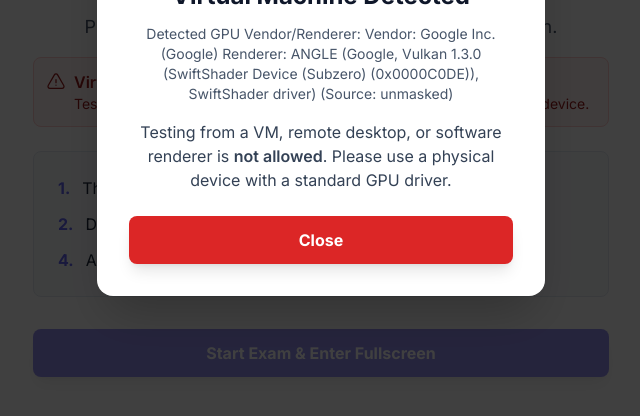
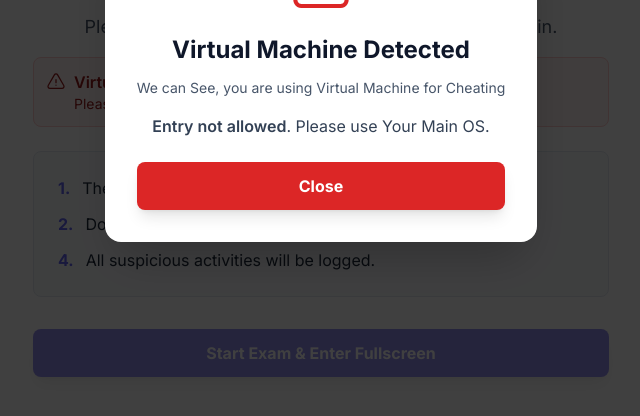
Before and after one commit to captainfromindia/AI-Proctored-Exam, a plain HTML site: page index.html in a window 1280 px wide. Both pictures are taken after a click on the button "Start Exam & Enter Fullscreen". Shown: the part 318-734 px from the top of the page, without its empty margins (319-959 px from the left). Drawn offline with nearby package versions, Linux system fonts and the light colour scheme.

Commit message:
Update index.html

```diff
--- a/index.html
+++ b/index.html
@@ -58,7 +58,7 @@
                 <svg class="w-5 h-5 mr-2 mt-0.5" xmlns="http://www.w3.org/2000/svg" fill="none" viewBox="0 0 24 24" stroke-width="1.5" stroke="currentColor"><path stroke-linecap="round" stroke-linejoin="round" d="M12 9v3.75m-9.303 3.376c-.866 1.5.217 3.374 1.948 3.374h14.71c1.73 0 2.813-1.874 1.948-3.374L13.949 3.378c-.866-1.5-3.032-1.5-3.898 0L2.697 16.126zM12 15.75h.007v.008H12v-.008z"/></svg>
                 <div>
                   <p class="font-semibold">Virtual Machine detected.</p>
-                  <p class="text-sm">Testing on VMs/remote desktops is not allowed. Please use a physical device.</p>
+                  <p class="text-sm">Please use your Main OS.</p>
                 </div>
               </div>
             </div>
@@ -139,7 +139,7 @@
             </svg>
             <h2 class="text-2xl font-bold text-slate-900 mt-4">Virtual Machine Detected</h2>
             <p id="vm-detail" class="text-slate-600 mt-3 text-sm"></p>
-            <p class="text-slate-700 mt-4">Testing from a VM, remote desktop, or software renderer is <span class="font-semibold">not allowed</span>. Please use a physical device with a standard GPU driver.</p>
+            <p class="text-slate-700 mt-4"><span class="font-semibold">Entry not allowed</span>. Please use Your Main OS.</p>
             <button id="vm-close-btn" class="mt-6 w-full bg-red-600 text-white font-bold py-3 px-6 rounded-lg shadow-lg hover:bg-red-700 transition-all duration-300">Close</button>
         </div>
     </div>
@@ -239,7 +239,7 @@
             }
 
             function showVmBlocked(vendor, renderer, source) {
-                const detail = `Detected GPU Vendor/Renderer: \nVendor: ${vendor || 'Unknown'}\nRenderer: ${renderer || 'Unknown'}\n(Source: ${source})`;
+                const detail = `We can See, you are using Virtual Machine for Cheating`;
                 vmDetail.textContent = detail;
                 vmWarningModal.classList.remove('hidden');
                 vmBanner.classList.remove('hidden');
```
